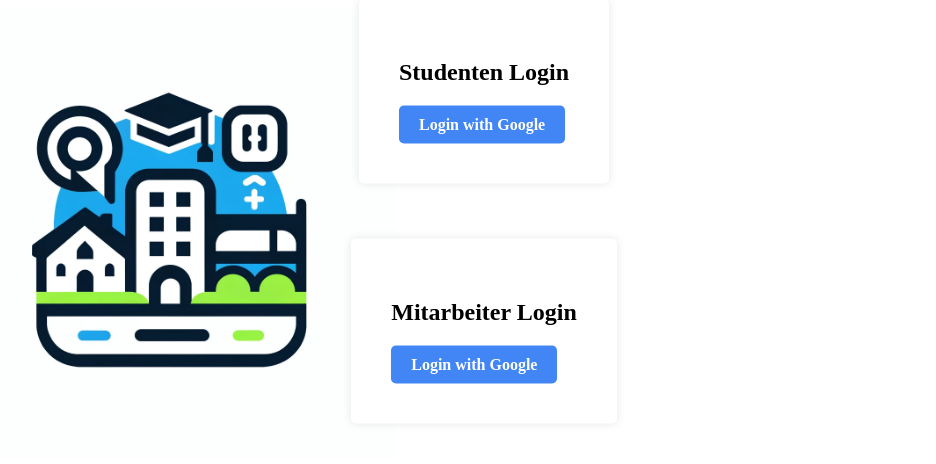
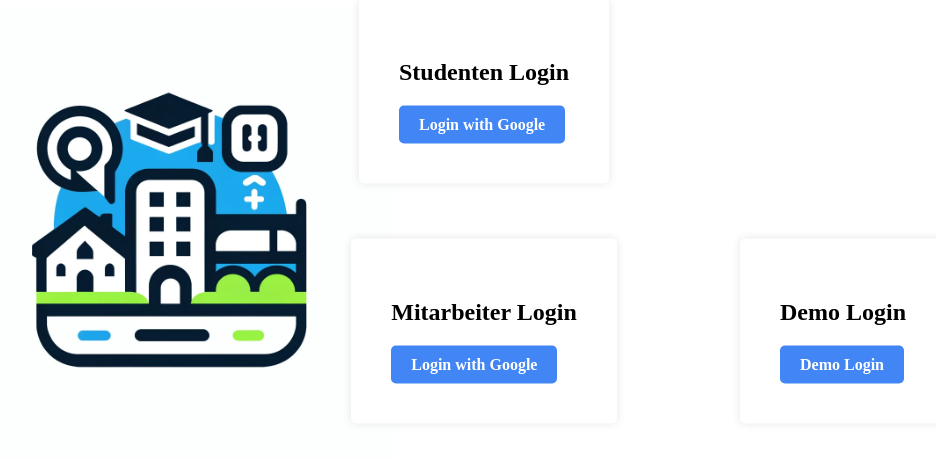
Before and after one commit to msomosi/INEN-PT-BuchungsApp, a Flask app: page /home in a window 1280 px wide. Shown: the part 229-693 px from the top of the page, without its empty margins (156-1092 px from the left). Run offline with Flask 2, Linux system fonts and the light colour scheme; some libraries are stand-ins or nearby versions.

Commit message:
Add demo login

```diff
--- a/app/frontend/templates/login.html
+++ b/app/frontend/templates/login.html
@@ -60,6 +60,17 @@
             transform: translateY(-50%);
         }
 
+        .login-container-dummy {
+            background: white;
+            padding: 40px;
+            border-radius: 5px;
+            box-shadow: 0 0 10px rgba(0, 0, 0, 0.1);
+            position: absolute;
+            top: 70%;
+            left: 70%;
+            transform: translateY(-50%);
+        }
+
         h1 {
             text-align: center;
             margin-top: 80px;
@@ -103,6 +114,12 @@
             <a href="{{ url_for('login', user_type='employee') }}" class="google-login-button">Login with Google</a>
         </div>
     </div>
+    <div class="login-container-dummy">
+        <h2>Demo Login</h2>
+        <div class="google-login">
+            <a href="{{ url_for('login', user_type='dummy') }}" class="google-login-button">Demo Login</a>
+        </div>
+    </div>
     <script>
         function Logo() {
             const img = document.createElement('img');
```
Also changed, not shown: app/login/app.py (+7 -0 lines).
